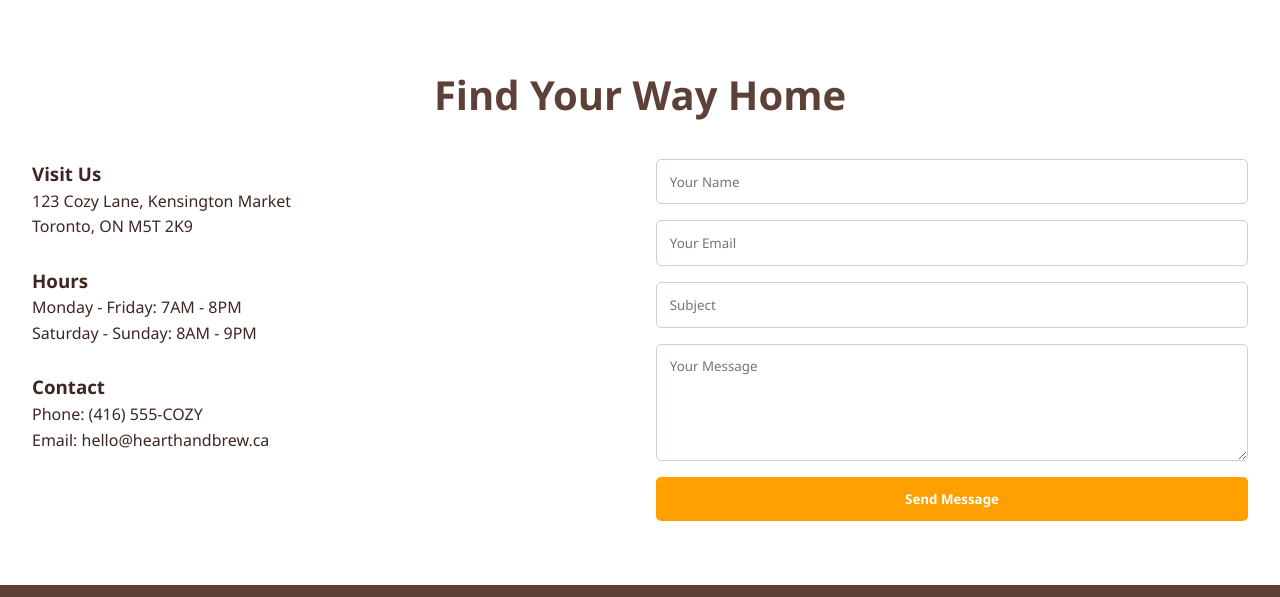
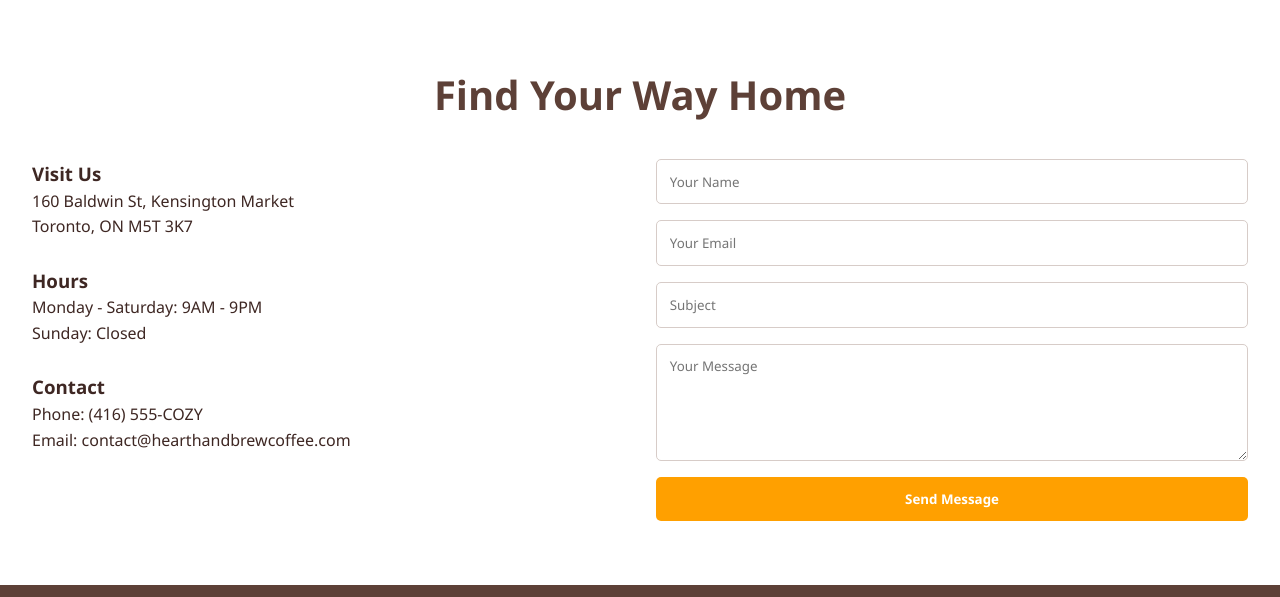
Before and after one commit to derek-yux/hearthandbrewcoffee.com, a plain HTML site: page live_test_s+a.html in a window 1280 px wide. Shown: the part 4357-4954 px from the top of the page. Drawn offline with Linux system fonts and the light colour scheme.

Commit message:
Update live_test_s+a.html

```diff
--- a/live_test_s+a.html
+++ b/live_test_s+a.html
@@ -1,6 +1,15 @@
 <!DOCTYPE html>
     <html lang="en">
     <head>
+        <!-- Google tag (gtag.js) -->
+        <script async src="https://www.googletagmanager.com/gtag/js?id=G-XXT05VYGWB"></script>
+        <script>
+          window.dataLayer = window.dataLayer || [];
+          function gtag(){dataLayer.push(arguments);}
+          gtag('js', new Date());
+
+          gtag('config', 'G-XXT05VYGWB');
+        </script>
         <meta charset="UTF-8">
         <meta name="viewport" content="width=device-width, initial-scale=1.0">
         <meta name="description" content="Hearth & Brew: Toronto's Best Coffee Shop and Place. Your Home Away From Home in Toronto.">
@@ -163,16 +172,16 @@
             <div class="contact-container">
                 <div class="contact-info">
                     <h3>Visit Us</h3>
-                    <p>123 Cozy Lane, Kensington Market</p>
-                    <p>Toronto, ON M5T 2K9</p>
+                    <p>160 Baldwin St, Kensington Market</p>
+                    <p>Toronto, ON M5T 3K7</p>
                     <br>
                     <h3>Hours</h3>
-                    <p>Monday - Friday: 7AM - 8PM</p>
-                    <p>Saturday - Sunday: 8AM - 9PM</p>
+                    <p>Monday - Saturday: 9AM - 9PM</p>
+                    <p>Sunday: Closed</p>
                     <br>
                     <h3>Contact</h3>
                     <p>Phone: (416) 555-COZY</p>
-                    <p>Email: hello@hearthandbrew.ca</p>
+                    <p>Email: contact@hearthandbrewcoffee.com</p>
                 </div>
 
                 <div class="contact-form">
```
